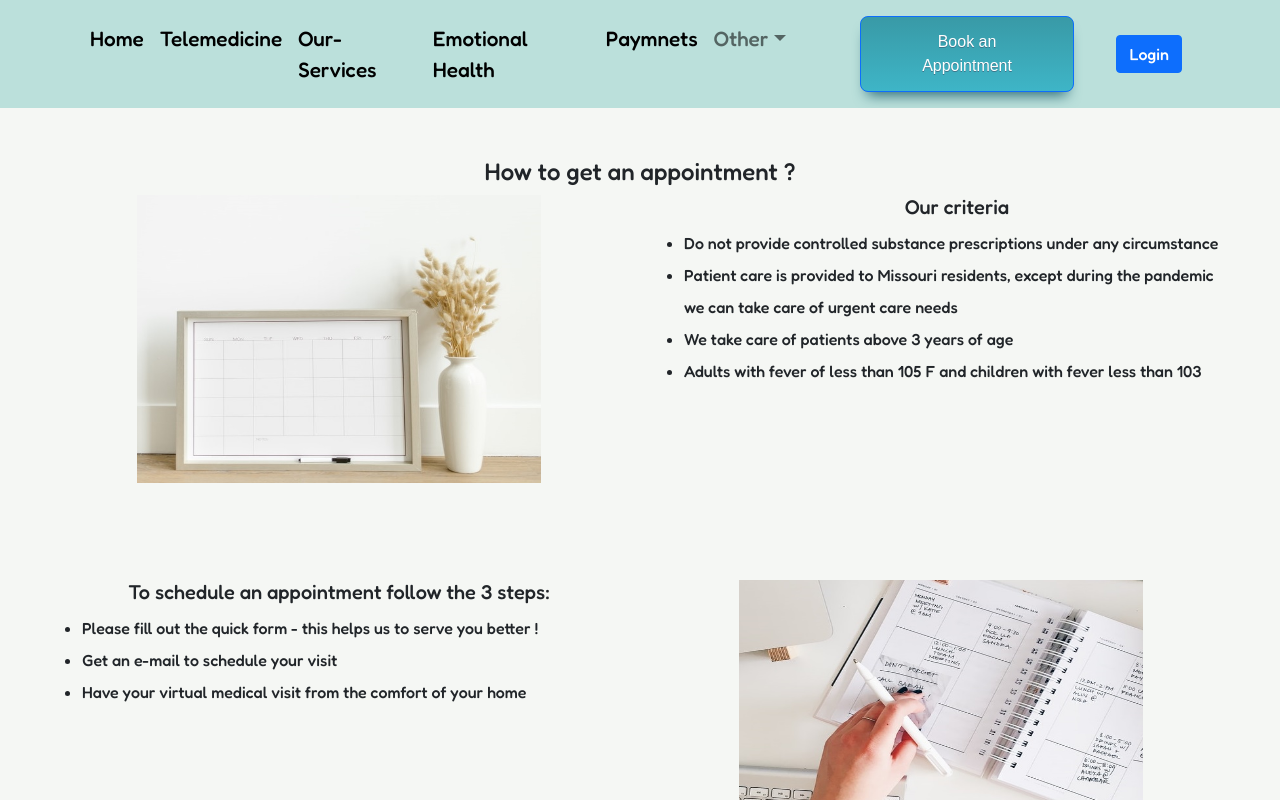
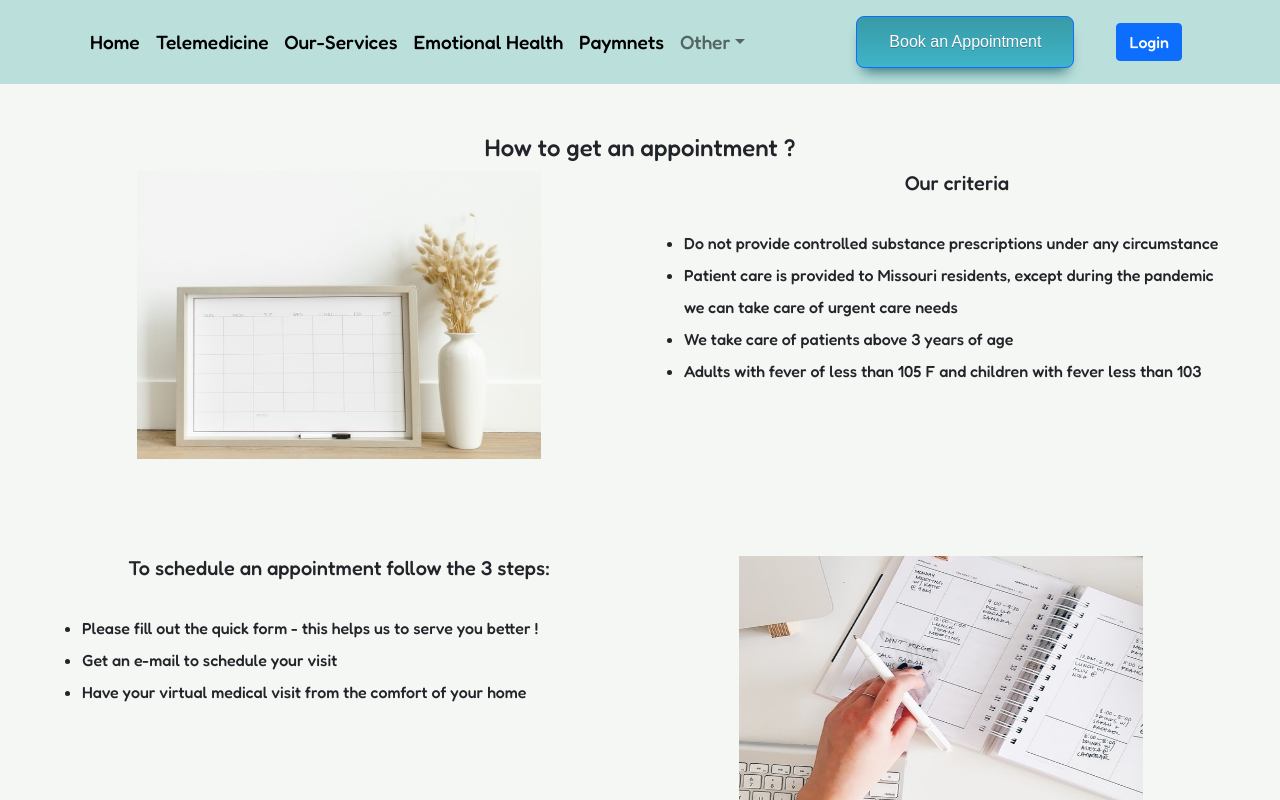
Before and after one commit to WalukaUI/tele-medicine-react, a React (Create React App) app: page /get-appointment in a window 1280 px wide. Shown: the top 800 px of the page. Built offline with nearby package versions, Linux system fonts and the light colour scheme.

Commit message:
nav link activate

```diff
--- a/src/components/HowtoGetAppointment/GetAppointment.js
+++ b/src/components/HowtoGetAppointment/GetAppointment.js
@@ -17,6 +17,7 @@ export default function GetAppointment() {
           >
             <ul>
               <h5>Our criteria</h5>
+              <br />
               <li>
                 Do not provide controlled substance prescriptions under any
                 circumstance
@@ -40,6 +41,7 @@ export default function GetAppointment() {
             data-aos="fade-up"
           >
             <h5>To schedule an appointment follow the 3 steps:</h5>
+            <br />
             <ul>
               <li>
                 Please fill out the quick form - this helps us to serve you
--- a/src/components/Main.js
+++ b/src/components/Main.js
@@ -1,4 +1,4 @@
-import React from "react";
+import { React, useState } from "react";
 import { Route, Routes } from "react-router-dom";
 import NavBar from "./Navbar/NavBar";
 import ImageCarousel from "./Carousel/Carousel";
@@ -15,9 +15,15 @@ import Payments from "./Payments/Payments";
 import Signup from "./Signup/Signup";
 
 export default function Main() {
+  const [activeate, setActivate] = useState("home");
+
+  function makeactive(d) {
+    console.log(d);
+    setActivate(d);
+  }
   return (
     <>
-      <NavBar />
+      <NavBar activeate={activeate} makeactive={makeactive} />
       <Routes>
         <Route path="/" element={<ImageCarousel />} />
         <Route path="/tele-medicine" element={<TeleMed />} />
--- a/src/components/Navbar/NavBar.js
+++ b/src/components/Navbar/NavBar.js
@@ -1,21 +1,38 @@
+// import { useState } from "react";
 import { Nav, Navbar, Container, NavDropdown, Button } from "react-bootstrap";
 import "./_navbar.scss";
 
-export default function NavBar() {
+export default function NavBar(activeate, makeactive) {
   return (
     <>
-      <Navbar expand="lg" style={{ fontSize: "1.3rem" }} data-aos="fade-down">
+      <Navbar
+        expand="lg"
+        style={{ fontSize: "1.2rem", textAlign: "center" }}
+        data-aos="fade-down"
+      >
         <Container>
           <Navbar.Toggle aria-controls="basic-navbar-nav nav-bkground" />
           <Navbar.Collapse id="basic-navbar-nav">
             <Nav className="me-auto">
-              <Nav.Link style={{ color: "black" }} href="/">
+              <Nav.Link
+                style={{ color: activeate === "home" ? "red" : "black" }}
+                href="/"
+                onClick={() => makeactive("home")}
+              >
                 Home
               </Nav.Link>
-              <Nav.Link style={{ color: "black" }} href="/tele-medicine">
+              <Nav.Link
+                style={{ color: activeate === "telemed" ? "red" : "black" }}
+                href="/tele-medicine"
+                onClick={() => makeactive("telemed")}
+              >
                 Telemedicine
               </Nav.Link>
-              <Nav.Link style={{ color: "black" }} href="/our-services">
+              <Nav.Link
+                style={{ color: activeate === "services" ? "red" : "black" }}
+                href="/our-services"
+                onClick={() => makeactive("services")}
+              >
                 Our-Services
               </Nav.Link>
               <Nav.Link style={{ color: "black" }} href="/emotional-health">
```
